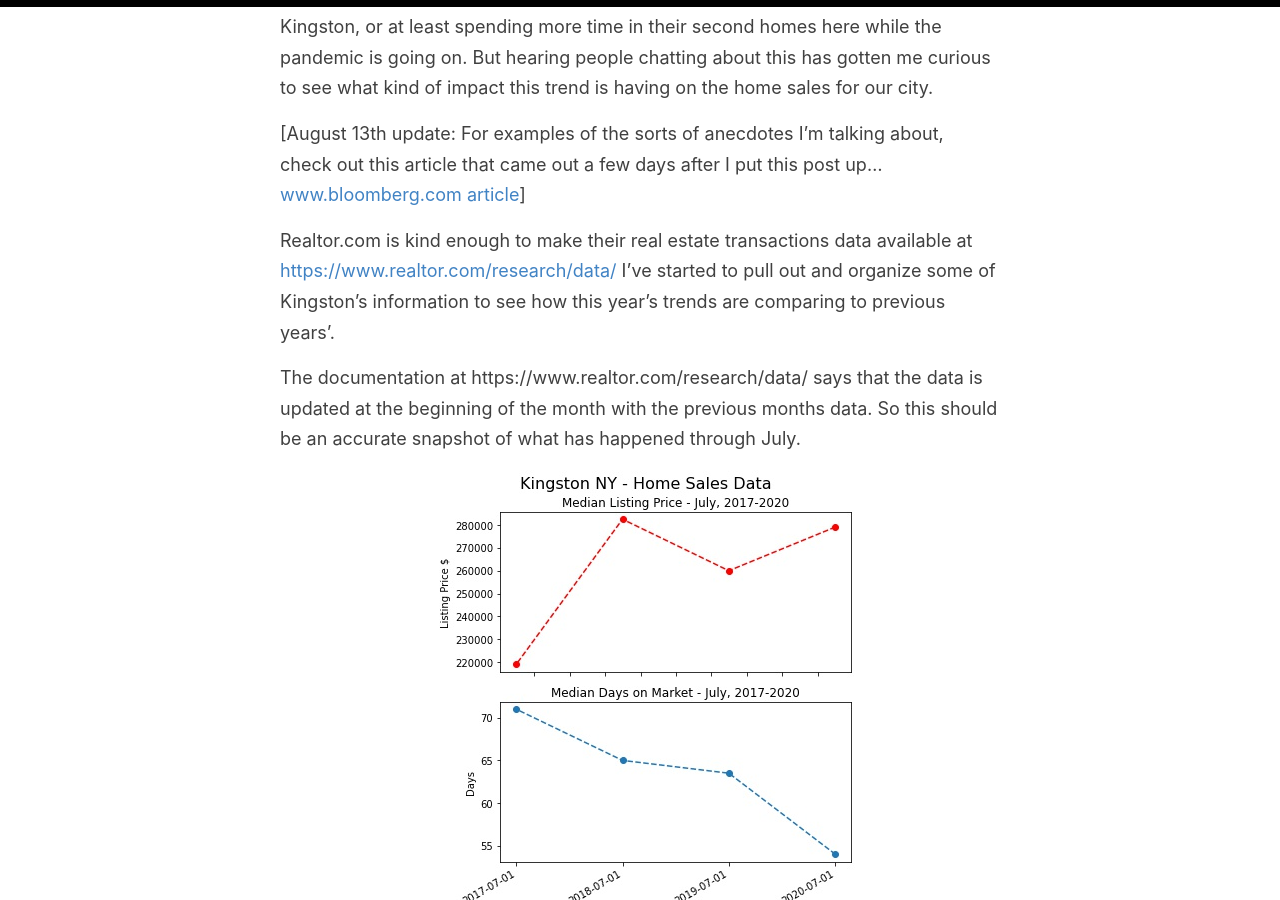
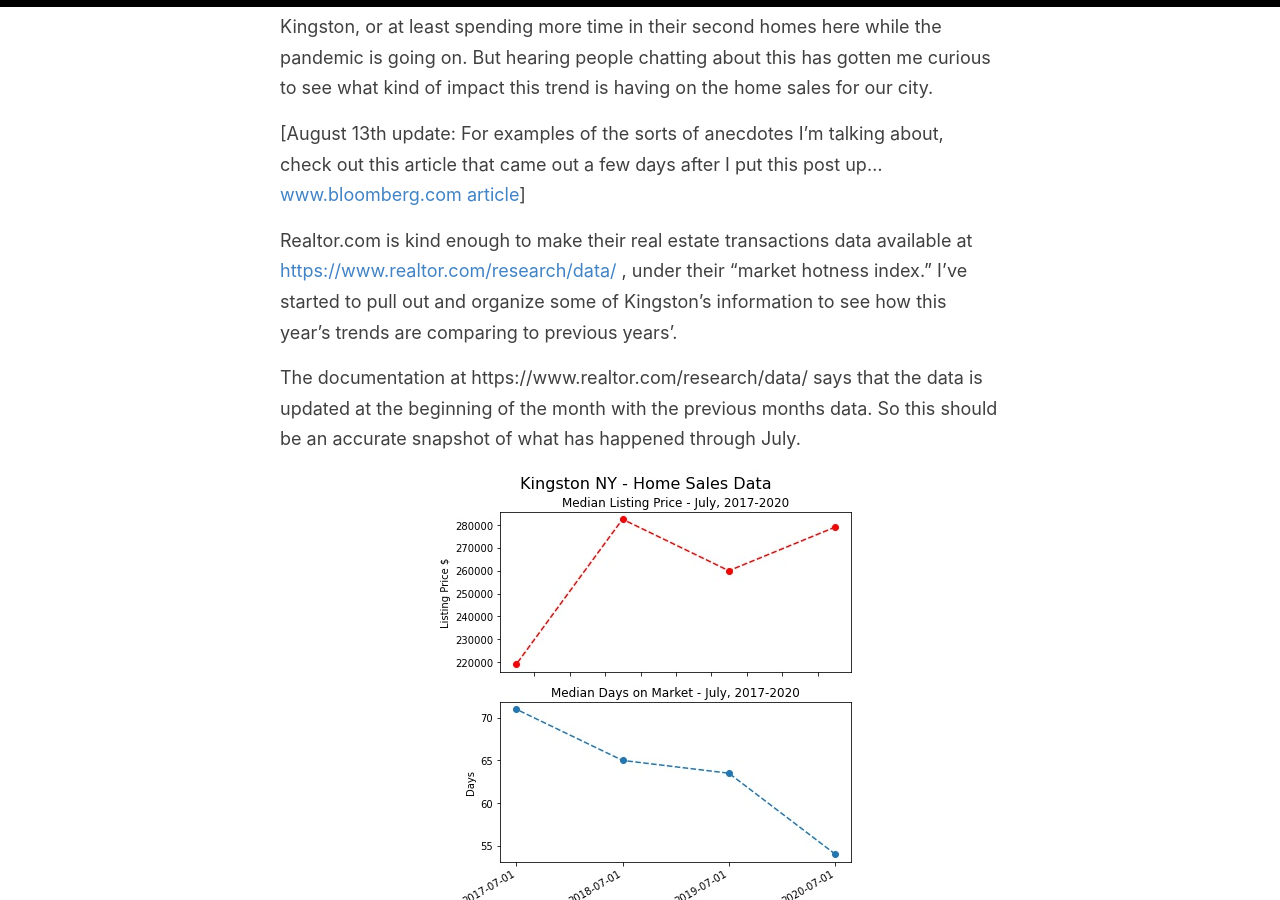
Before and after one commit to oroconnor/reverie, a Jekyll site: the page built from _posts/2020-08-10-kingston-homes.md, in a window 1280 px wide and 900 px high, scrolled down 424 px. Built offline with Jekyll 4.4.1, drawn with Linux system fonts in a browser that asks for light colours.

Commit message:
Update 2020-08-10-kingston-homes.md

```diff
--- a/_posts/2020-08-10-kingston-homes.md
+++ b/_posts/2020-08-10-kingston-homes.md
@@ -11,7 +11,7 @@ You'll hear anecdotes from people looking for a first home of having their offer
 
 \[August 13th update: For examples of the sorts of anecdotes I'm talking about, check out this article that came out a few days after I put this post up... [www.bloomberg.com article](https://www.bloomberg.com/news/articles/2020-08-12/catskills-town-leads-u-s-in-rising-home-prices-with-nyc-exodus)\]
 
-Realtor.com is kind enough to make their real estate transactions data available at [https://www.realtor.com/research/data/](https://www.realtor.com/research/data/)
+Realtor.com is kind enough to make their real estate transactions data available at [https://www.realtor.com/research/data/](https://www.realtor.com/research/data/) , under their "market hotness index."
 I've started to pull out and organize some of Kingston's information to see how this year's trends are comparing to previous years'.
 
 The documentation at https://www.realtor.com/research/data/ says that the data is updated at the beginning of the month with the previous months data. So this should be an accurate snapshot of what has happened through July.
```
